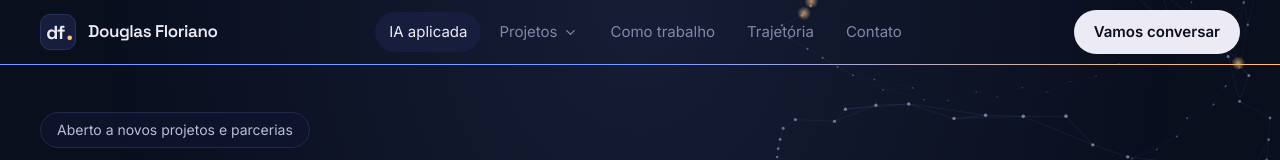
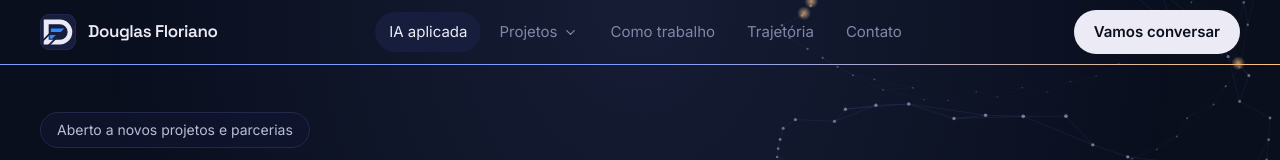
Before and after one commit to douglas-floriano/douglas-floriano.github.io, a React (Vite) app: page / in a window 1280 px wide. Shown: the top 160 px of the page. Built offline with nearby package versions, Linux system fonts and the light colour scheme.

Commit message:
feat: assinatura DFC Tech Solutions

```diff
--- a/src/components/Footer.tsx
+++ b/src/components/Footer.tsx
@@ -1,8 +1,13 @@
+import Mark from './Mark'
+
 export default function Footer() {
   return (
     <footer className="relative border-t border-line">
       <div className="page py-10 flex flex-col sm:flex-row gap-4 justify-between text-[14px] text-muted">
-        <p>Douglas Floriano Costa, Itirapuã, São Paulo</p>
+        <p className="flex items-center gap-2.5">
+          <Mark size={22} />
+          <span><span className="text-soft font-medium">DFC Tech Solutions</span> · Douglas Floriano Costa, Itirapuã, São Paulo</span>
+        </p>
         <p>Feito à mão com React, TypeScript e Canvas. {new Date().getFullYear()}</p>
       </div>
     </footer>
--- a/src/components/Mark.tsx
+++ b/src/components/Mark.tsx
@@ -1,10 +1,20 @@
-// Logo: "df" com o ponto laranja, o mesmo laranja de destaque do site.
+import { useId } from 'react'
+
+// Logo DFC Tech Solutions: D com o F azul dentro e os dois cortes diagonais.
+// Mesmo desenho de ~/pessoal/dfc-marca/dfc-icone-app.svg.
 export default function Mark({ size = 36 }: { size?: number }) {
+  const mask = useId()
   return (
-    <svg width={size} height={size} viewBox="0 0 40 40" aria-hidden className="shrink-0">
-      <rect x="0.5" y="0.5" width="39" height="39" rx="11" fill="#161D3D" stroke="#2E3766" />
-      <text x="7" y="28" fontFamily="'Space Grotesk', sans-serif" fontWeight="700" fontSize="21" letterSpacing="-1.6" fill="#ECEAF5">df</text>
-      <circle cx="33" cy="26.5" r="2.6" fill="#FFC27A" className="transition-transform duration-300 group-hover:-translate-y-1" />
+    <svg width={size} height={size} viewBox="0 -6 116 116" aria-hidden className="shrink-0">
+      <defs>
+        <mask id={mask} maskUnits="userSpaceOnUse" x="0" y="0" width="120" height="120">
+          <rect width="120" height="120" fill="#fff" />
+          <path fill="#000" d="M-15 100L50 35H58L-7 100Z M19 100L59 60H67L27 100Z" />
+        </mask>
+      </defs>
+      <rect x="1" y="-5" width="114" height="114" rx="30" fill="#161D3D" stroke="#2E3766" strokeWidth="2" />
+      <path fill="#ECEAF5" fillRule="evenodd" d="M12 12H64A40 40 0 0 1 64 92H12Z M28 27H64A25 25 0 0 1 64 77H28Z" mask={`url(#${mask})`} />
+      <path fill="#2E8BFF" d="M35 41H78L67 52H35Z M31 62H51L39 74H31Z" className="transition-transform duration-300 group-hover:translate-x-1" />
     </svg>
   )
 }
```
Also changed, not shown: public/favicon.svg.
